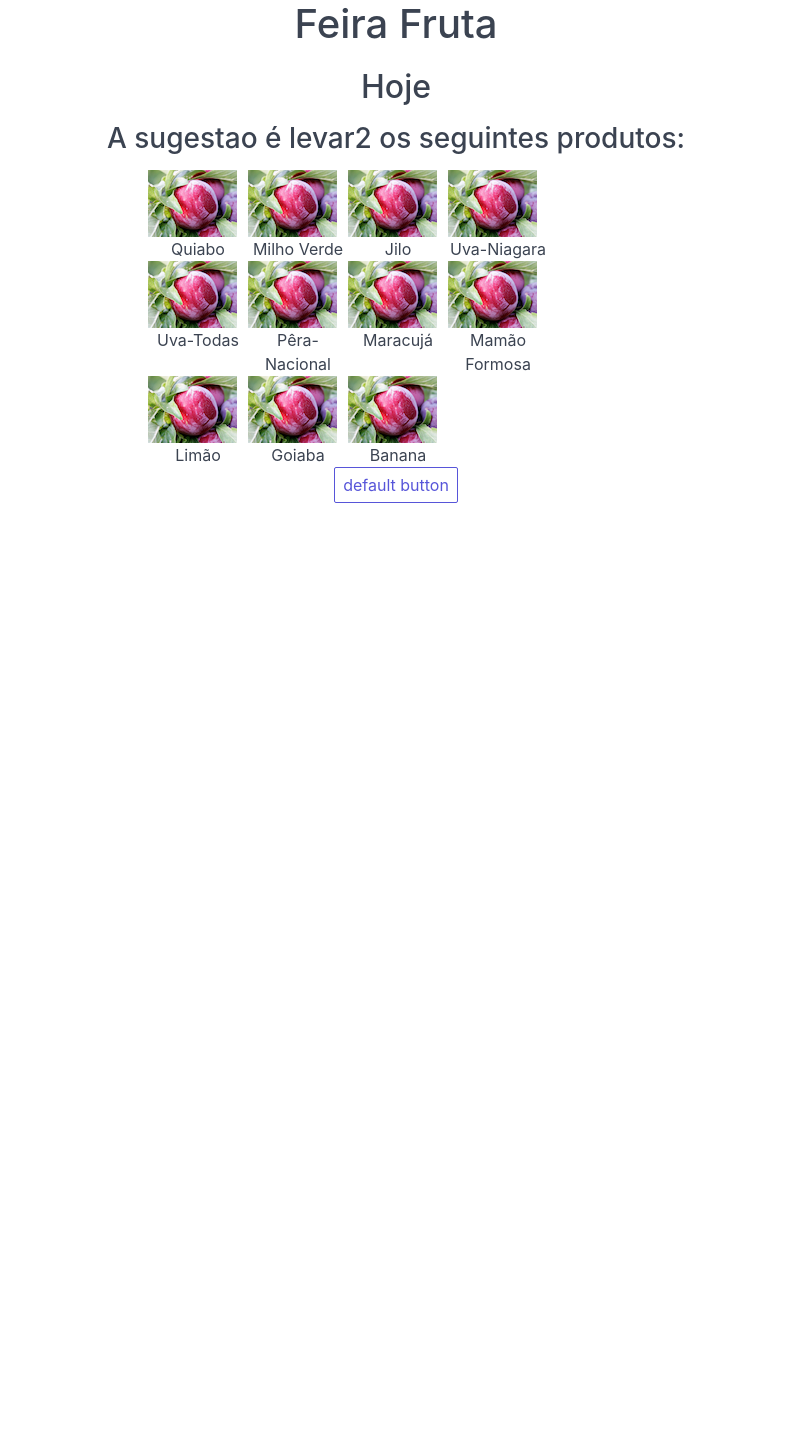
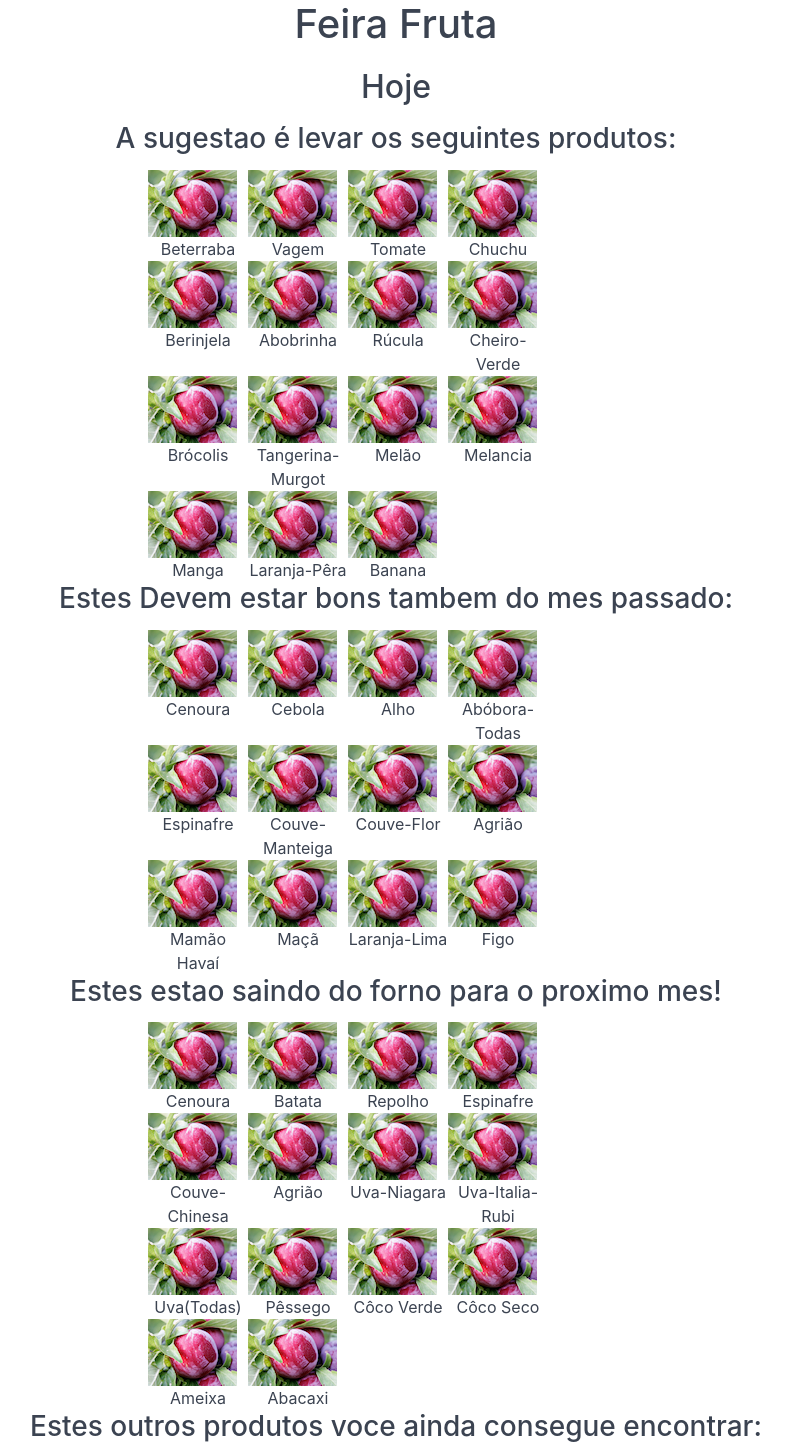
Before and after one commit to hvhallmann/fruit-fair-react, a React (Create React App) app: page / in a window 1280 px wide. Shown: the top 1456 px of the page, without its empty margins (244-1035 px from the left). Before the commit the page ends 800 px from the top, so only its background shows below. Built offline with nearby package versions, Linux system fonts and the light colour scheme.

Commit message:
include next tier objects

```diff
--- a/src/App.js
+++ b/src/App.js
@@ -9,29 +9,64 @@ class App extends Component {
     super(props);
     this.db = staticDb;
     this.state = {
-      cardsDataProvider: []
+      greenCardsDataProvider: [],
+      greenCardsSecTierDataProvider: [],
+      greenCardsThirdTierDataProvider: [],
+      yellowCardsDataProvider: []
     }
   }
   componentDidMount() {
     this.identifyCards(this.db);
   }
+  getPreviousMonth(currentMonth) {
+    let previousMouth = currentMonth - 1;
+    if (previousMouth === -1) previousMouth = 0;
+    return previousMouth;
+  }
+  getNextMonth(currentMonth) {
+    let nextMounth = currentMonth + 1;
+    if (nextMounth === 12) nextMounth = 0;
+    return nextMounth;
+  }
   identifyCards(database) {
     if(!database) return;
     //reverse db
-    const listCards = [];
+    const firstListCards = [];
+    let secListCards = [];
+    let thirdListCards = [];
+    const yellowFirstListCards = [];
+    let yellowSecListCards = [];
+    let yellowThirdListCards = [];
     database.reverse().forEach(element => {
-      const itemsToIterate = element.season.reverse();
-      //iterate over season backwards
-      for (var i = 0, len = itemsToIterate.length; i < len; i++) {
-        var item = itemsToIterate[i];
-        if (item === 'Forte' && (new Date()).getMonth() === i ) {
-          // console.log('hj esta bom para', element.name);
-          listCards.push(element.name);
+      const itemsToIterate = element.season;
+
+      for (var monthIter = 0, len = itemsToIterate.length; monthIter < len; monthIter++) {
+        var item = itemsToIterate[monthIter];
+        const currentMonth = new Date().getMonth();
+        if (item === 'Forte' && (currentMonth === monthIter )) {
+          firstListCards.push(element.name);
+        } else if (item === 'Forte' && (this.getPreviousMonth(currentMonth) === monthIter )) {
+          secListCards.push(element.name);
+        }  else if (item === 'Forte' && (this.getNextMonth(currentMonth) === monthIter )) {
+          thirdListCards.push(element.name);
+        }
+        // yellow cases
+        if (item === 'Medio' && (currentMonth === monthIter )) {
+          yellowFirstListCards.push(element.name);
+        } else if (item === 'Medio' && (this.getPreviousMonth(currentMonth) === monthIter )) {
+          yellowSecListCards.push(element.name);
+        }  else if (item === 'Medio' && (this.getNextMonth(currentMonth) === monthIter )) {
+          yellowThirdListCards.push(element.name);
         }
       }
     });
-    this.setState({cardsDataProvider: listCards});
-    console.log('carregado co ', listCards);
+    secListCards = secListCards.filter(val => !firstListCards.includes(val));
+    thirdListCards = thirdListCards.filter(val => !firstListCards.includes(val));
+    thirdListCards.concat(thirdListCards.filter(val => !secListCards.includes(val)));
+
+    this.setState({greenCardsDataProvider: firstListCards});
+    this.setState({greenCardsSecTierDataProvider: secListCards});
+    this.setState({greenCardsThirdTierDataProvider: thirdListCards});
   }
   render() {
     return (
@@ -39,8 +74,19 @@ class App extends Component {
         <section>
           <h1>Feira Fruta</h1>
           <h2>Hoje</h2>
-          <h3>A sugestao é levar2 os seguintes produtos:</h3>
-          <Cards dataProvider={this.state.cardsDataProvider} />
+          <h3>A sugestao é levar os seguintes produtos:</h3>
+          <Cards dataProvider={this.state.greenCardsDataProvider} />
+        </section>
+        <section>
+          <h3>Estes Devem estar bons tambem do mes passado:</h3>
+          <Cards dataProvider={this.state.greenCardsSecTierDataProvider} />
+        </section>
+        <section>
+          <h3>Estes estao saindo do forno para o proximo mes!</h3>
+          <Cards dataProvider={this.state.greenCardsThirdTierDataProvider} />
+        </section>
+        <section>
+          <h3>Estes outros produtos voce ainda consegue encontrar:</h3>
         </section>
         <button className="btn">default button</button>
         {/* <header className="App-header">
--- a/src/db/db.js
+++ b/src/db/db.js
@@ -191,7 +191,7 @@ const db = [ { name: 'FRUTAS', season: [], isClass: true, family: 'FRUTAS' },
        'Medio' ],
     isClass: false,
     family: 'FRUTAS' },
-  { name: 'Laranla-Pêra',
+  { name: 'Laranja-Pêra',
     season:
      [ 'Forte',
        'Medio',
@@ -399,7 +399,7 @@ const db = [ { name: 'FRUTAS', season: [], isClass: true, family: 'FRUTAS' },
        'Nada' ],
     isClass: false,
     family: 'FRUTAS' },
-  { name: 'Tang-Murgot',
+  { name: 'Tangerina-Murgot',
     season:
      [ 'Medio',
        'Fraco',
@@ -415,7 +415,7 @@ const db = [ { name: 'FRUTAS', season: [], isClass: true, family: 'FRUTAS' },
        'Forte' ],
     isClass: false,
     family: 'FRUTAS' },
-  { name: 'Tang-Ponkan',
+  { name: 'Tangerina-Ponkan',
     season:
      [ 'Fraco',
        'Fraco',
@@ -431,7 +431,7 @@ const db = [ { name: 'FRUTAS', season: [], isClass: true, family: 'FRUTAS' },
        'Fraco' ],
     isClass: false,
     family: 'FRUTAS' },
-  { name: 'Uva-Todas',
+  { name: 'Uva(Todas)',
     season:
      [ 'Forte',
        'Forte',
```
